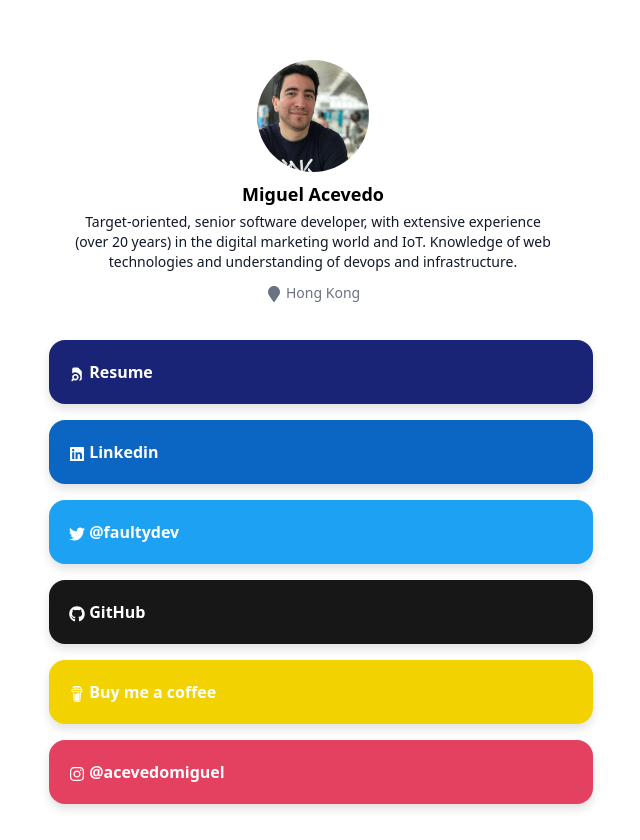
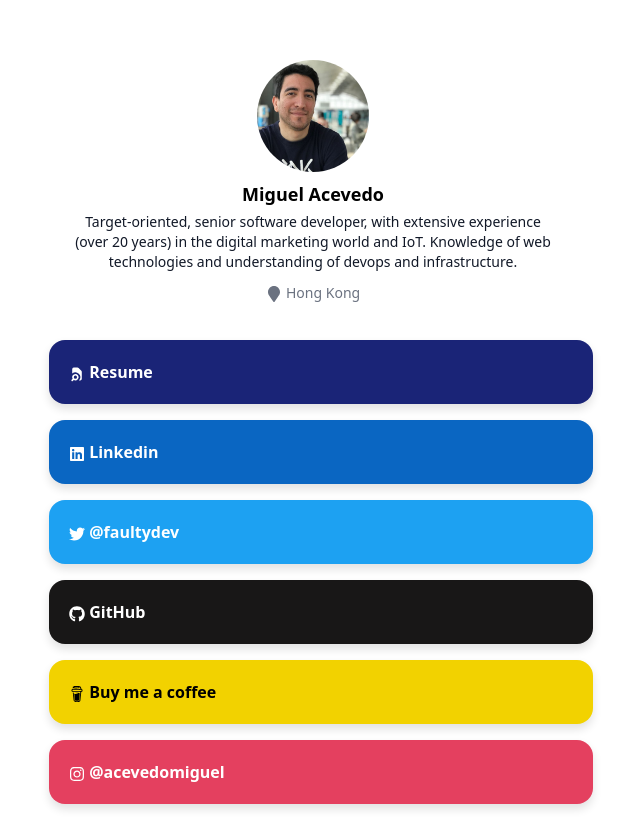
Before and after one commit to acevedomiguel/acevedomiguel.com, a Next.js app: page / in a window 1280 px wide. Shown: the whole page, without its empty margins (319-959 px from the left). Built offline with nearby package versions, Linux system fonts and the light colour scheme; no server answers.

Commit message:
fix: button color and production pipeline

```diff
--- a/components/linktree/button.tsx
+++ b/components/linktree/button.tsx
@@ -1,11 +1,11 @@
 import Link from 'next/link';
 
-export const Button = ({ children, label, link, iconClassName, target = "_blank" }) => {
+export const Button = ({ children, label, link, iconClassName, color="text-white", target = "_blank" }) => {
     return (<div className="px-4 mx-auto mb-4 sm:max-w-xl">
         <div className="grid max-w-2xl sm:mx-auto">
             <Link href={link}>
                 <a rel="noreferrer" target={target} className={iconClassName+" overflow-hidden rounded-2xl shadow-sm"}>
-                    <div className="text-white flex items-center justify-between p-5 rounded-sm">
+                    <div className={color+" flex items-center justify-between p-5 rounded-sm"}>
                         <div className="pr-4">
                         {children}{' '}
                         <span className="mb-2 font-semibold leading-5">{label}</span>
--- a/components/linktree/index.tsx
+++ b/components/linktree/index.tsx
@@ -57,7 +57,7 @@ export const Linktree = () => {
             <FaGithub className="react-icons" />
         </Button>
 
-        <Button link="https://www.buymeacoffee.com/acevedomiguel" label="Buy me a coffee" iconClassName="linktree-buymeacoffee">
+        <Button link="https://www.buymeacoffee.com/acevedomiguel" label="Buy me a coffee" color="text-black" iconClassName="linktree-buymeacoffee">
             <SiBuymeacoffee className="react-icons" />
         </Button>
 
```
